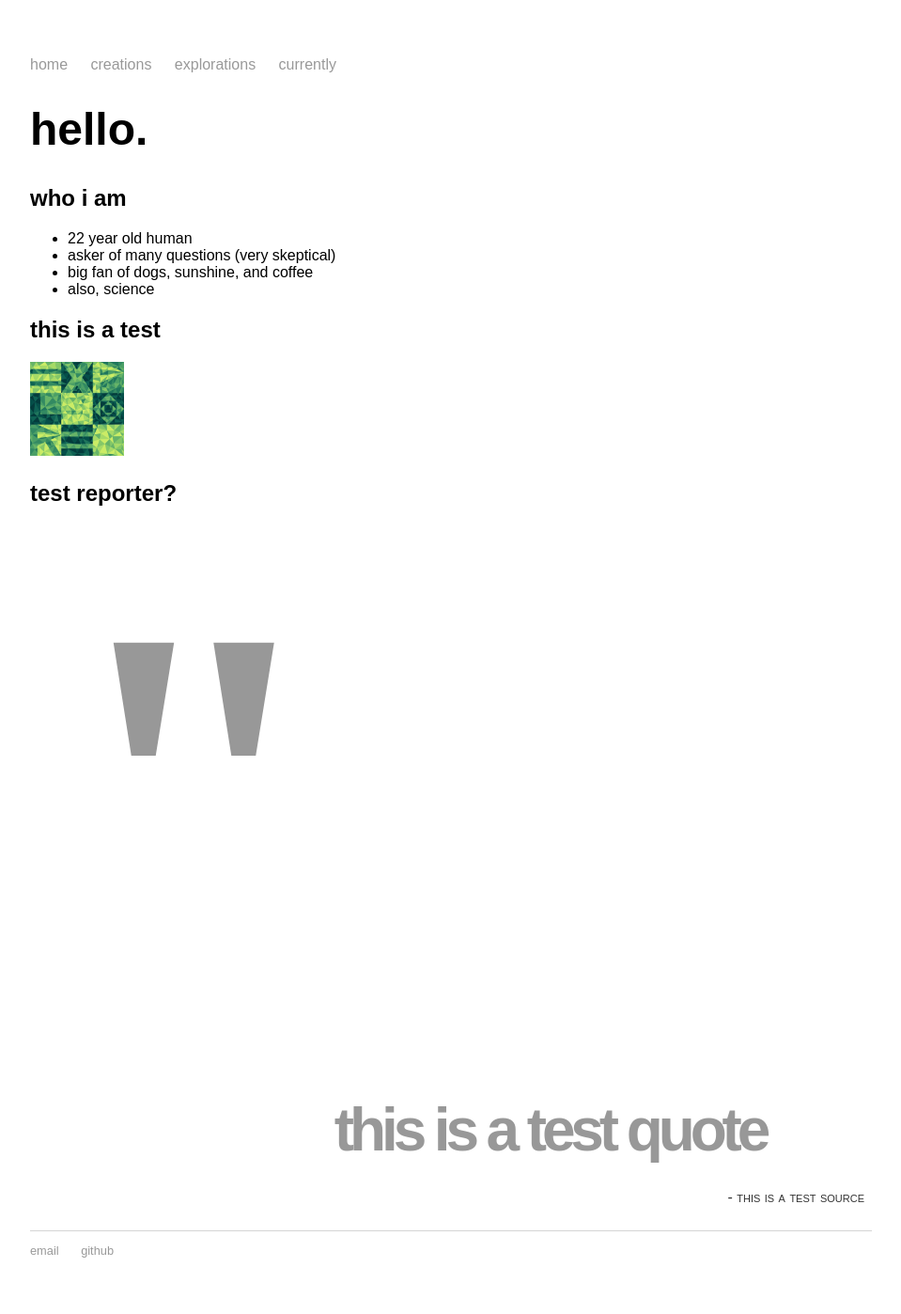
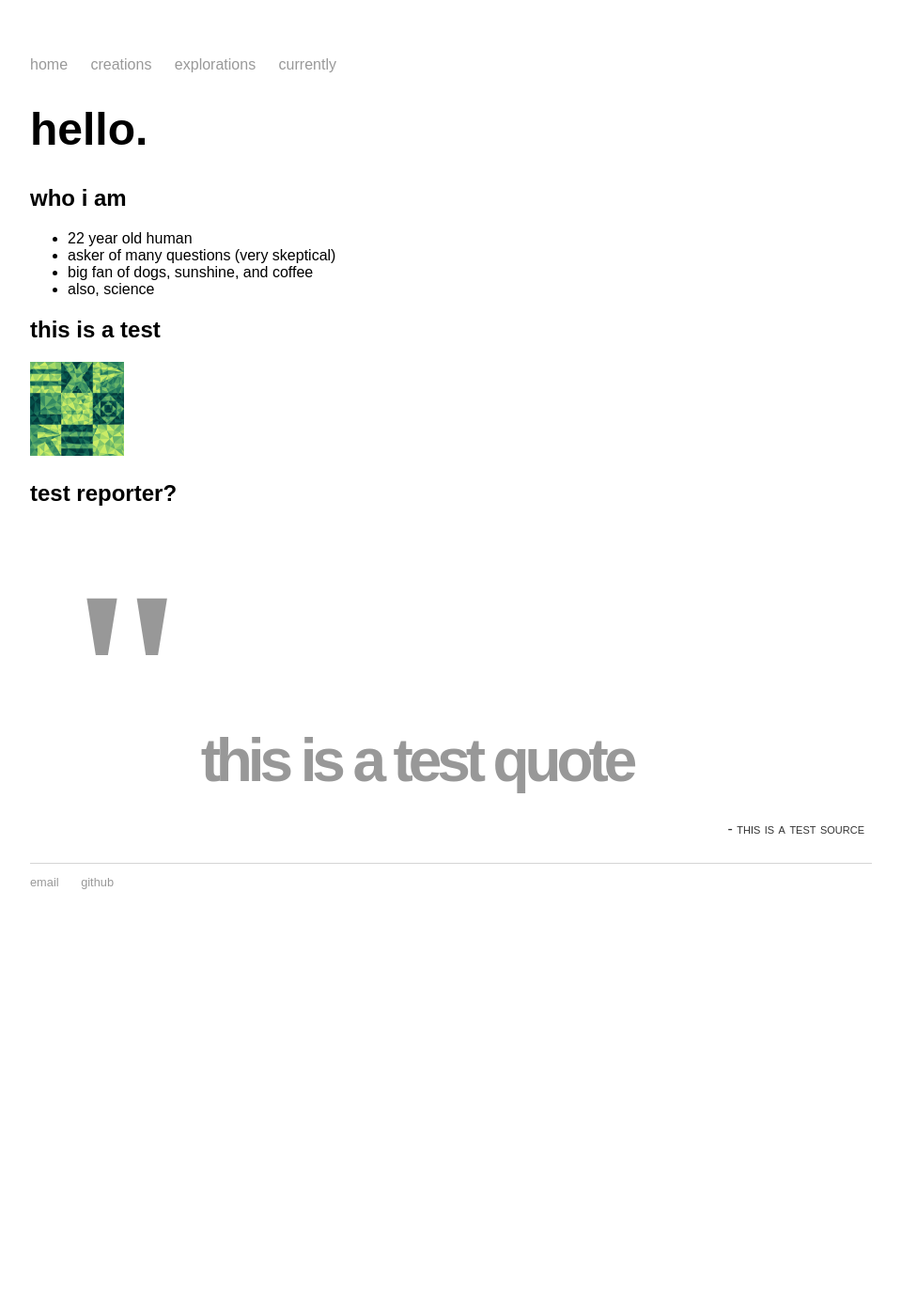
Before and after one commit to mayasheth/mayasheth.github.io, a Jekyll site: the page built from index.md, in a window 1280 px wide. Shown: the whole page at 94% size, without its empty margins (160-1119 px from the left). Built offline with Jekyll 4.4.1, drawn with Linux system fonts in a browser that asks for light colours; after the commit the page ends 1006 px from its top, so only the background shows below that.

Commit message:
Update quote.html

```diff
--- a/_includes/quote.html
+++ b/_includes/quote.html
@@ -24,10 +24,10 @@
 blockquote:before {
   content:  "\"";
   font-family: "Times New Roman", serif;
-  font-size: 8em;
+  font-size: 4em;
   line-height: 1em;
   margin-right: 0em;
-  vertical-align: 0.4em;
+  vertical-align: 0.1em;
 }
 blockquote p {
   display: inline;
```
